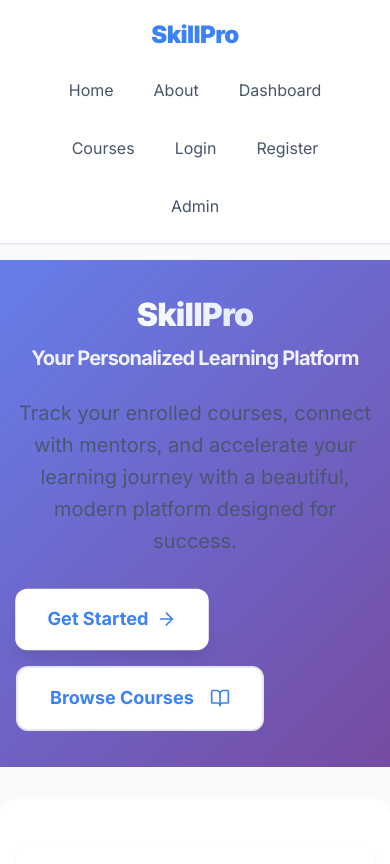
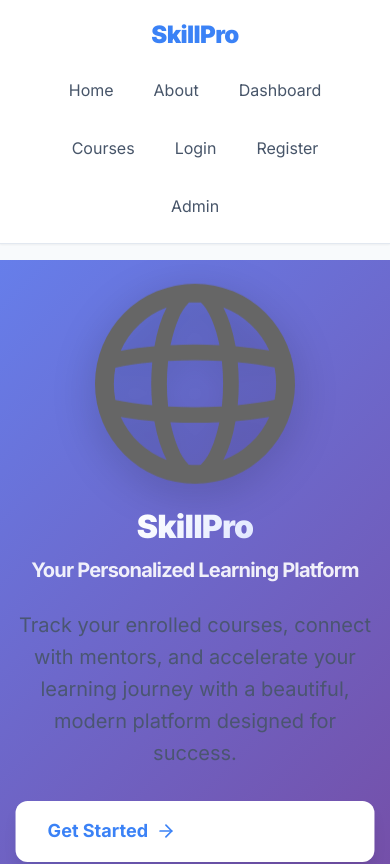
Before and after one commit to Larry-Master/SkillPro, a Next.js app in the folder skillpro/: page / in a window 390 px wide. Shown: the top 864 px of the page. Built offline with nearby package versions, Linux system fonts and the light colour scheme.

Commit message:
Hero Styling Fix

```diff
--- a/skillpro/pages/index.js
+++ b/skillpro/pages/index.js
@@ -23,7 +23,7 @@ export default function Home() {
           <p className="hero-desc">
             Track your enrolled courses, connect with mentors, and accelerate your learning journey with a beautiful, modern platform designed for success.
           </p>
-          <div style={{ display: "flex", gap: "1rem", flexWrap: "wrap" }}>
+          <div className="hero-buttons">
             <Link href="/dashboard" className="hero-cta pulse">
               Get Started
               <ArrowRight size={20} style={{ marginLeft: "0.5rem" }} />
--- a/skillpro/styles/globals.css
+++ b/skillpro/styles/globals.css
@@ -1,5 +1,5 @@
 /* Modern SkillPro Design System */
-@import url('@/styles/main.css');
-@import url('@/styles/components.css');
-@import url('@/styles/layout.css');
-@import url('@/styles/Animations.module.css');
+@import url('./main.css');
+@import url('./components.css');
+@import url('./layout.css');
+@import url('./Animations.module.css');
--- a/skillpro/styles/layout.css
+++ b/skillpro/styles/layout.css
@@ -129,22 +129,23 @@ main button:hover {
 /* Home Page Hero */
 .home-hero {
   min-height: 80vh;
-  display: flex;
+  display: grid;
+  grid-template-columns: 1fr 1fr;
   align-items: center;
-  justify-content: center;
+  gap: var(--space-8);
   background: var(--bg-accent);
   color: var(--text-inverse);
-  text-align: center;
   position: relative;
   overflow: hidden;
   margin: 0 calc(-1 * var(--space-4));
+  padding: var(--space-8) var(--space-4);
 }
 
 .hero-content {
-  max-width: 800px;
-  padding: 0 var(--space-4);
+  max-width: 600px;
   z-index: 10;
   position: relative;
+  text-align: left;
 }
 
 .hero-title {
@@ -174,6 +175,30 @@ main button:hover {
   line-height: 1.6;
 }
 
+.hero-buttons {
+  display: flex;
+  gap: var(--space-4);
+  flex-wrap: wrap;
+  justify-content: flex-start;
+}
+
+@media (max-width: 1024px) {
+  .hero-buttons {
+    justify-content: center;
+  }
+}
+
+@media (max-width: 640px) {
+  .hero-buttons {
+    flex-direction: column;
+    align-items: stretch;
+  }
+
+  .hero-buttons a {
+    text-align: center;
+  }
+}
+
 .hero-cta {
   display: inline-flex;
   align-items: center;
@@ -194,24 +219,46 @@ main button:hover {
 }
 
 .hero-graphic {
-  position: absolute;
-  top: 50%;
-  right: var(--space-8);
-  transform: translateY(-50%);
-  opacity: 0.1;
-  z-index: 1;
-  pointer-events: none;
+  display: flex;
+  justify-content: center;
+  align-items: center;
+  position: relative;
+  z-index: 2;
 }
 
 .hero-graphic img {
-  width: 300px;
-  height: 300px;
+  width: 400px;
+  height: 400px;
   object-fit: contain;
+  filter: drop-shadow(0 10px 20px rgba(0, 0, 0, 0.2));
+  animation: float 6s ease-in-out infinite;
 }
 
 @media (max-width: 1024px) {
+  .home-hero {
+    grid-template-columns: 1fr;
+    text-align: center;
+    gap: var(--space-6);
+  }
+
+  .hero-content {
+    text-align: center;
+  }
+
   .hero-graphic {
-    display: none;
+    order: -1;
+  }
+
+  .hero-graphic img {
+    width: 250px;
+    height: 250px;
+  }
+}
+
+@media (max-width: 768px) {
+  .hero-graphic img {
+    width: 200px;
+    height: 200px;
   }
 }
 
@@ -355,6 +402,13 @@ main button:hover {
   .home-hero {
     min-height: 60vh;
     margin: 0 calc(-1 * var(--space-4));
+    grid-template-columns: 1fr;
+    text-align: center;
+    padding: var(--space-6) var(--space-4);
+  }
+
+  .hero-content {
+    text-align: center;
   }
 
   .hero-title {
```
